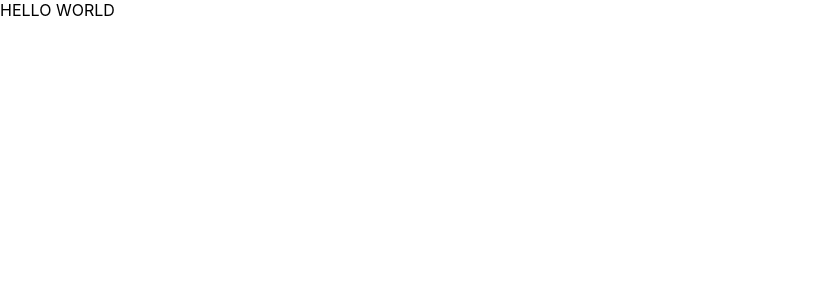
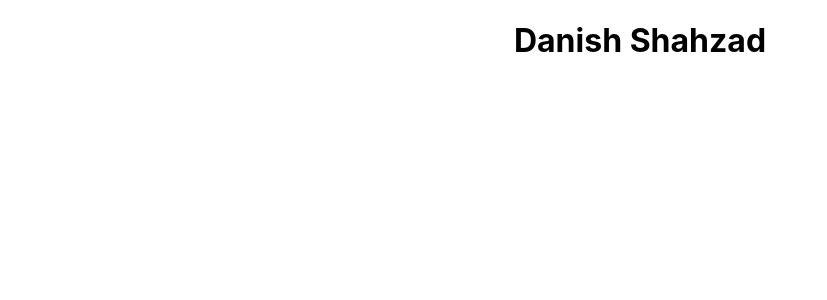
Before and after one commit to DanishShahzad785/bootcamp-react-app, a React (Create React App) app: page / in a window 1280 px wide. Shown: the top 300 px of the page, without its empty margins (0-827 px from the left). Built offline with nearby package versions, Linux system fonts and the light colour scheme.

Commit message:
Update App.js

```diff
--- a/src/App.js
+++ b/src/App.js
@@ -4,8 +4,9 @@ import './App.css';
 
 function App() {
   return (
-    <div>
-      HELLO WORLD
+    <div className="App">
+      <h1>Danish Shahzad
+      </h1>
     </div>
   );
 }
```
